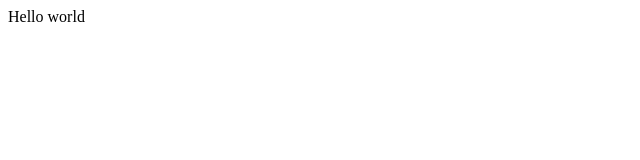
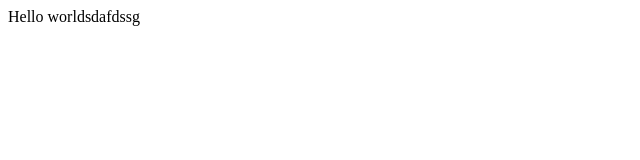
Before and after one commit to anamulshamims/Anamul, a plain HTML site: page index.html in a window 1280 px wide. Shown: the full height of the page, 0-640 px from the left. Drawn offline with Linux system fonts and the light colour scheme.

Commit message:
adsfsdfg

```diff
--- a/index.html
+++ b/index.html
@@ -9,7 +9,7 @@
 </head>
 
 <body>
-  Hello world
+  Hello worldsdafdssg
   <script src="script.js"></script>
 
   <!--
```
